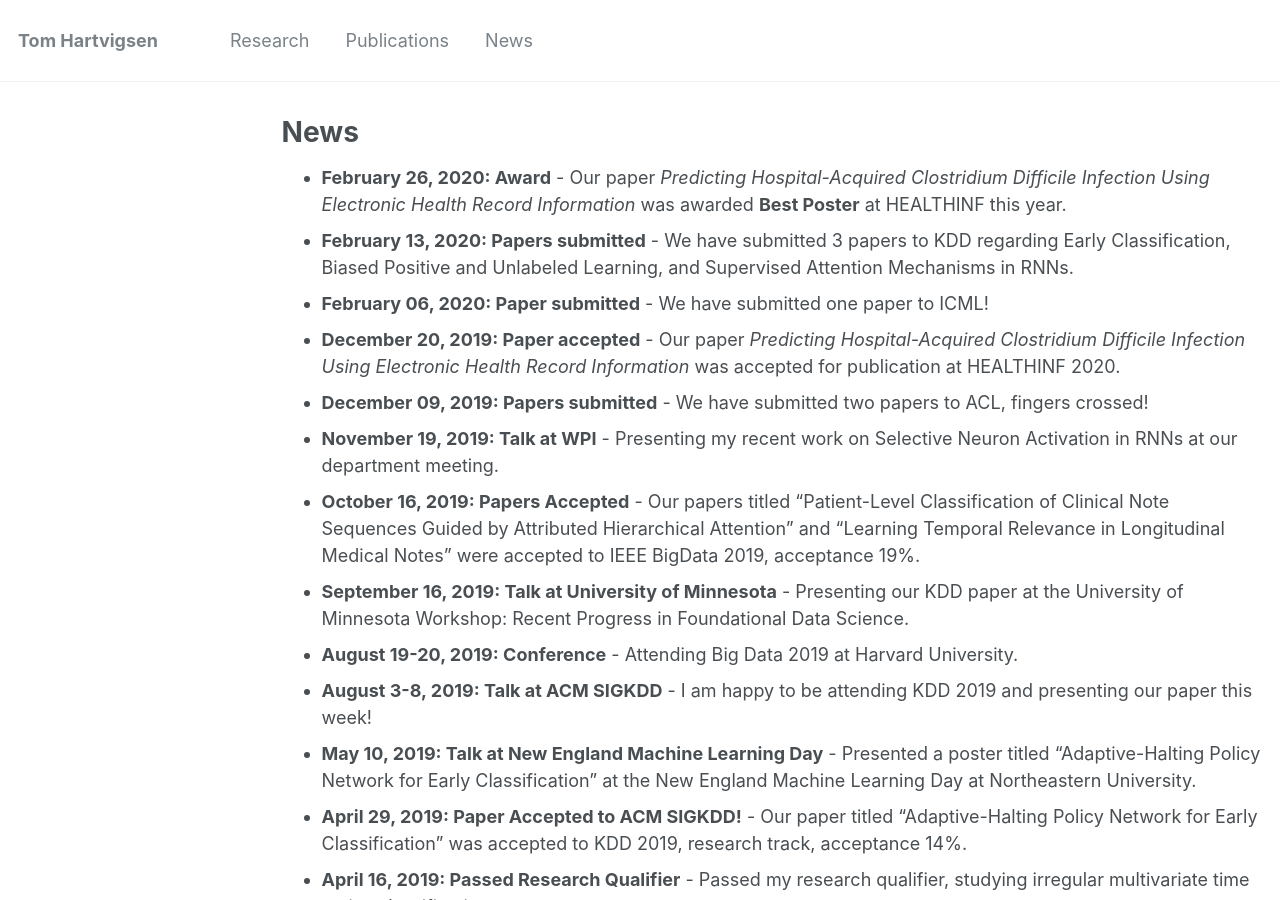
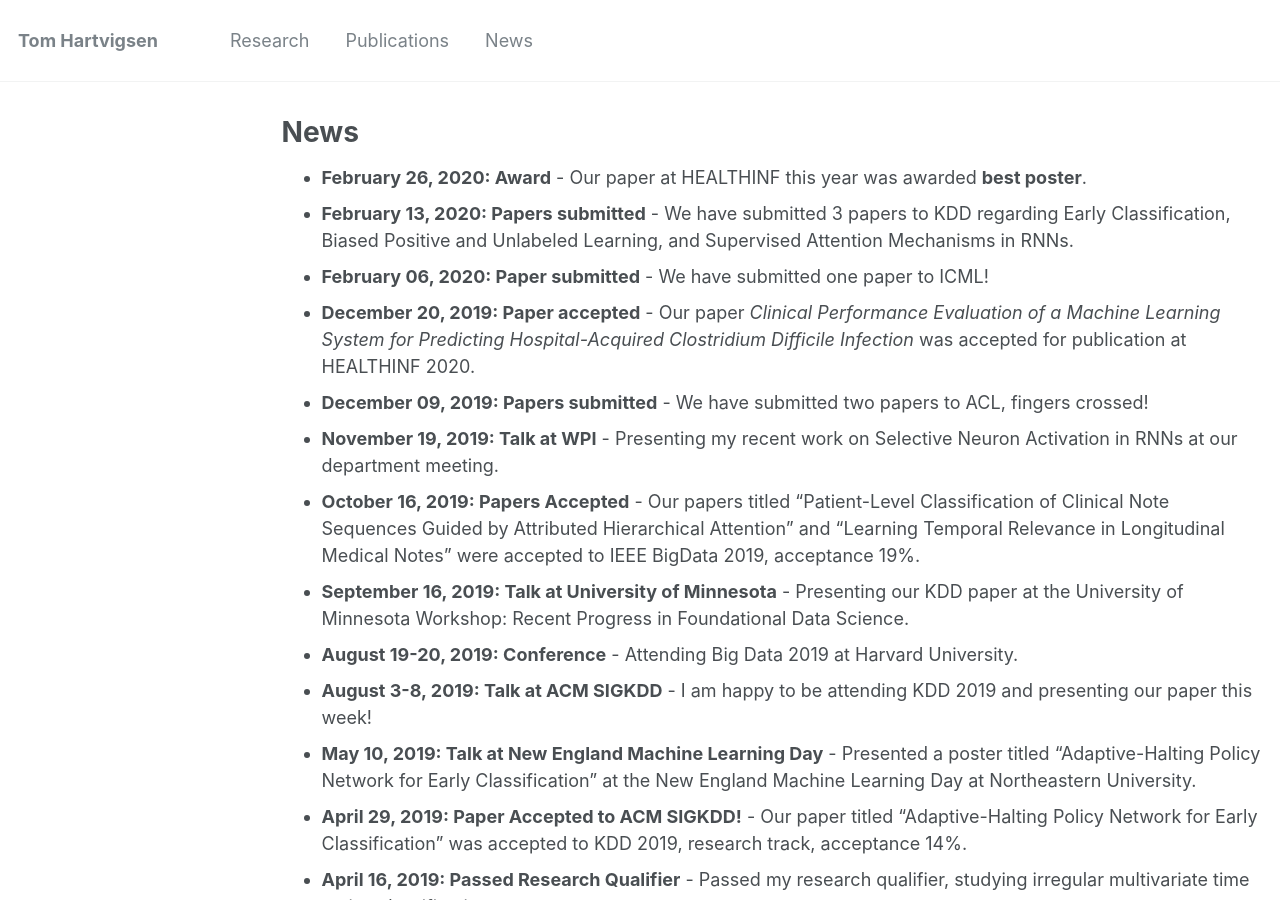
Before and after one commit to Thartvigsen/thartvigsen.github.io, a Jekyll site: the page built from _pages/news.md, in a window 1280 px wide and 900 px high. Built offline with Jekyll 4.4.1, drawn with Linux system fonts in a browser that asks for light colours.

Commit message:
new paper title

```diff
--- a/_pages/news.md
+++ b/_pages/news.md
@@ -5,10 +5,10 @@ permalink: /news/
 author_profile: false
 ---
 
-- **February 26, 2020: Award** - Our paper *Predicting Hospital-Acquired Clostridium Difficile Infection Using Electronic Health Record Information* was awarded **Best Poster** at HEALTHINF this year.
+- **February 26, 2020: Award** - Our paper at HEALTHINF this year was awarded **best poster**.
 - **February 13, 2020: Papers submitted** - We have submitted 3 papers to KDD regarding Early Classification, Biased Positive and Unlabeled Learning, and Supervised Attention Mechanisms in RNNs.
 - **February 06, 2020: Paper submitted** - We have submitted one paper to ICML!
-- **December 20, 2019: Paper accepted** - Our paper *Predicting Hospital-Acquired Clostridium Difficile Infection Using Electronic Health Record Information* was accepted for publication at HEALTHINF 2020.
+- **December 20, 2019: Paper accepted** - Our paper *Clinical Performance Evaluation of a Machine Learning System for Predicting Hospital-Acquired Clostridium Difficile Infection* was accepted for publication at HEALTHINF 2020.
 - **December 09, 2019: Papers submitted** - We have submitted two papers to ACL, fingers crossed!
 - **November 19, 2019: Talk at WPI** - Presenting my recent work on Selective Neuron Activation in RNNs at our department meeting.
 - **October 16, 2019: Papers Accepted** - Our papers titled "Patient-Level Classification of Clinical Note Sequences Guided by Attributed Hierarchical Attention" and "Learning Temporal Relevance in Longitudinal Medical Notes" were accepted to IEEE BigData 2019, acceptance 19%.
```
Also changed, not shown: _pages/about.md (+2 -1 lines).
